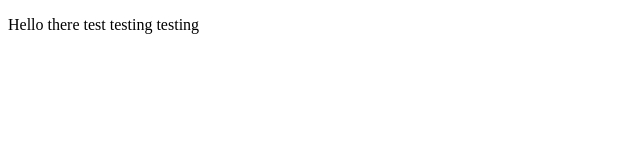
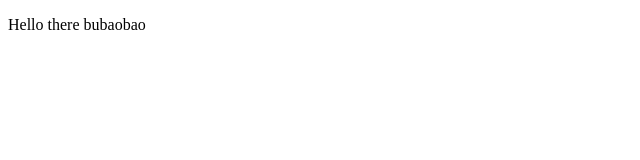
Before and after one commit to ro-nald/eleventy-sample, a plain HTML site: page index.html in a window 1280 px wide. Shown: the full height of the page, 0-640 px from the left. Drawn offline with Linux system fonts and the light colour scheme.

Commit message:
deploy: c14e5acf9c3f3db52add2c7c5b122b93d1072508

```diff
--- a/index.html
+++ b/index.html
@@ -1 +1 @@
-<!doctype html><title>Page title</title><p>Hello there test testing testing</p>
+<!doctype html><title>Page title</title><p>Hello there bubaobao</p>
```
